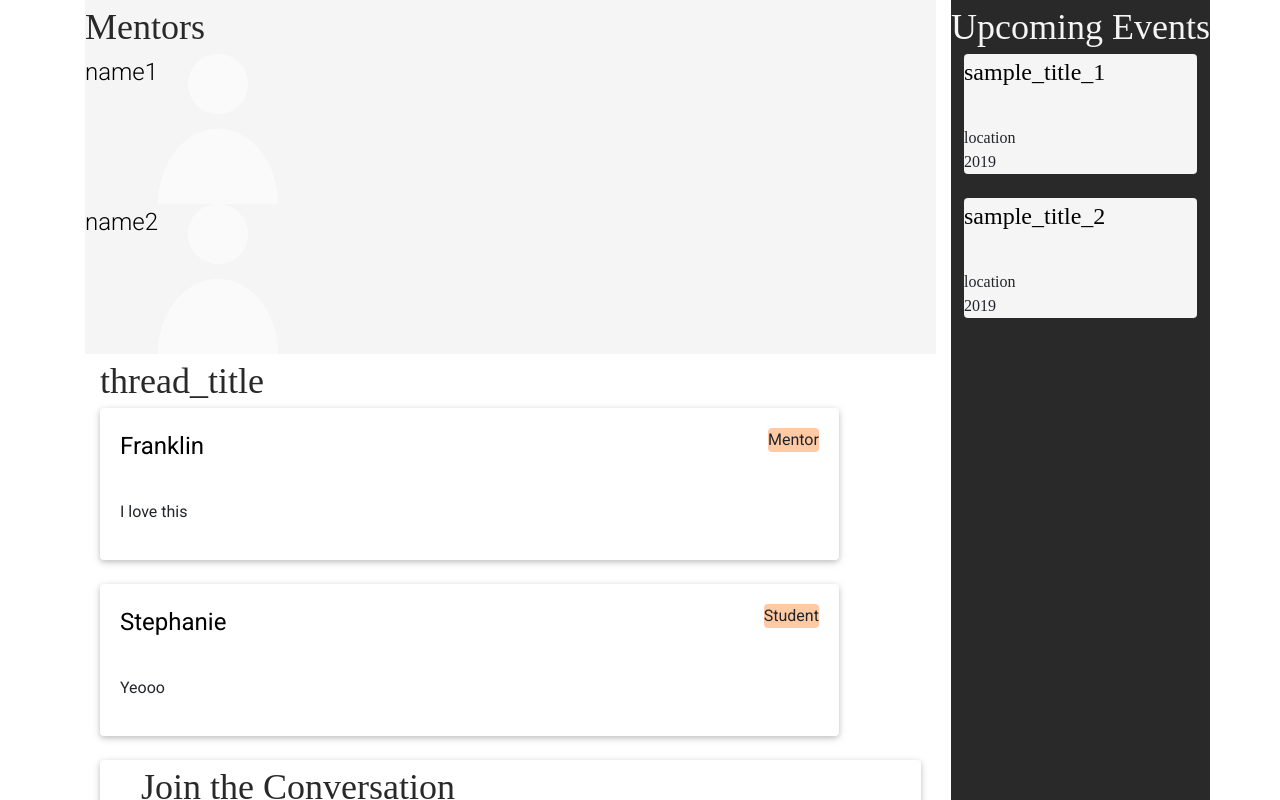
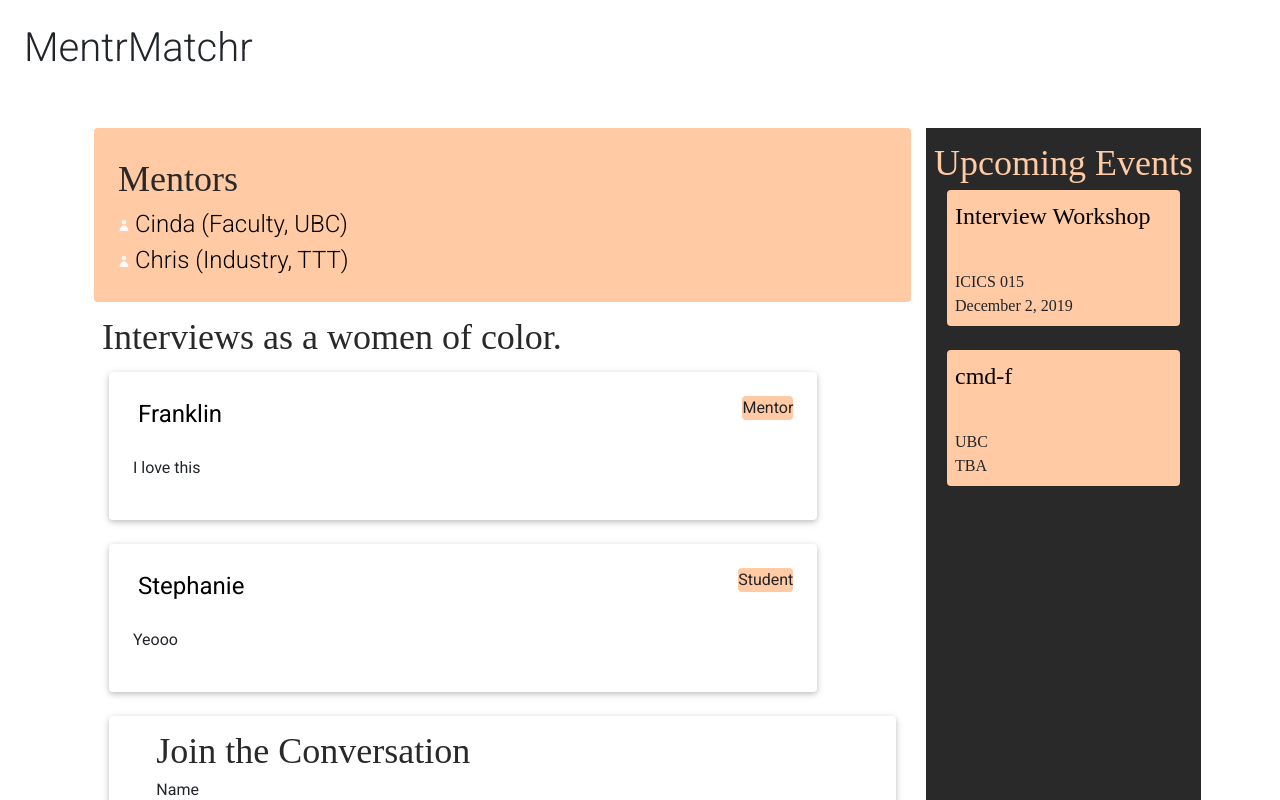
Before and after one commit to mwhite98/ubc-hackday-2019, a React (Create React App) app in the folder client/: page /thread in a window 1280 px wide. Shown: the top 800 px of the page. Built offline with nearby package versions, Linux system fonts and the light colour scheme; no server answers; a web font is replaced by a local one.

Commit message:
final commit hopefully

```diff
--- a/client/src/App.css
+++ b/client/src/App.css
@@ -32,3 +32,6 @@
 /* .thread-card-title{
   overflow: hidden;
 } */
+.bg-main{
+  background-color: cream;
+}
--- a/client/src/App.js
+++ b/client/src/App.js
@@ -38,8 +38,8 @@ state = {
   render() {
     return (
       <Router>
-
-          <div>
+          <h1 className="p-4"> MentrMatchr</h1>
+          <div className="bg-main">
             <Route exact path="/" component={Home} />
             <Route exact path="/thread" component={Thread} />
           </div>
--- a/client/src/Home.jsx
+++ b/client/src/Home.jsx
@@ -1,8 +1,8 @@
 import React, { Component } from 'react';
 import { MDBBadge, MDBBtn, MDBCard, MDBCardBody, MDBCardImage, MDBCardTitle, MDBCardText, MDBCol, MDBRow } from 'mdbreact';
 import { Multiselect } from 'multiselect-react-dropdown';
-
-
+import { useHistory } from "react-router-dom";
+import { withRouter } from 'react-router-dom'
 // images
 import { ReactComponent as Event } from './event.svg';
 import { ReactComponent as Avatar } from './avatar.svg'
@@ -21,6 +21,7 @@ class Home extends React.Component {
         this.onSelect = this.onSelect.bind(this);
         this.onRemove = this.onRemove.bind(this);
         this.getTaggedThreads = this.getTaggedThreads.bind(this);
+        this.handleClick = this.handleClick.bind(this);
     }
 
     async componentDidMount() {
@@ -31,6 +32,11 @@ class Home extends React.Component {
 
         // fetch threads
         await this.getTaggedThreads([]);
+    }
+
+    handleClick() {
+        // let history = useHistory();
+        this.props.history.push("/thread");
     }
 
     async getTaggedThreads(tags) {
@@ -90,7 +96,7 @@ class Home extends React.Component {
                             <br />
                             tags: {thread.tags}
                         </MDBCardText>
-                        <MDBBtn size="sm" href="#">Go</MDBBtn>
+                        <MDBBtn size="sm" href="#" onClick={this.handleClick}>Go</MDBBtn>
                     </MDBCardBody>
                 </MDBCard>
             );
@@ -122,4 +128,4 @@ class Home extends React.Component {
     }
 }
 
-export default Home;
+export default withRouter(Home)
--- a/client/src/Thread.jsx
+++ b/client/src/Thread.jsx
@@ -7,13 +7,14 @@ import TopBar from './ThreadComponents/TopBar';
 import ThreadBox from './ThreadComponents/ThreadBox';
 import EventPanel from './ThreadComponents/Events';
 import test_data from './ThreadComponents/test_data';
+import './App.css';
 
 class Thread extends Component {
 
   render () {
     return (
       <div>
-      <Container>
+      <Container className="p-4">
         <Row>
           <Col>
             <Row>
--- a/client/src/ThreadComponents/CommentBox.jsx
+++ b/client/src/ThreadComponents/CommentBox.jsx
@@ -6,13 +6,14 @@ import Card from 'react-bootstrap/Card'
 import {
   MentorTitle,
 } from './Styles';
+import '../App.css';
 
 class CommentForm extends Component {
 
   render() {
     return (
       <Card>
-        <Form style={{ width: '90%', margin: 'auto' }}>
+        <Form style={{ width: '90%', margin: 'auto' }} className="p-2">
           <MentorTitle>
             Join the Conversation
         </MentorTitle>
--- a/client/src/ThreadComponents/Events.jsx
+++ b/client/src/ThreadComponents/Events.jsx
@@ -6,13 +6,15 @@ import {
   EventName,
 } from './Styles';
 import testData from './test_data';
+import '../App.css';
+
 
 const renderEvents = () => {
   const { events } = testData.thread;
   return events.map(event => {
     return (
       <div>
-      <Event>
+      <Event className="p-2">
         <div>
           <EventName>
             {event.title}
@@ -35,7 +37,7 @@ const EventPanel = (props) => {
 
   return (
 
-      <EventBox>
+      <EventBox className="p-2">
         <Title>
           Upcoming Events
         </Title>
--- a/client/src/ThreadComponents/Styles.js
+++ b/client/src/ThreadComponents/Styles.js
@@ -2,7 +2,7 @@
 import styled from '@emotion/styled'
 
 const COLOURS = {
-  white: "#F5F5F5",
+  white: "#FFCAA4",
   black: "#292929",
   blue: "#9EC6FF",
   pink: "#FFCAA4",
@@ -48,6 +48,7 @@ export const MentorTitle = styled.div`
 export const MentorBox = styled.div`
   background-color: ${COLOURS.white};
   height: 100%;
+  border-radius: 4px;
 `;
 
 // Event Specific Styles
@@ -90,10 +91,17 @@ export const Name = styled.p`
   font-size: 24px;
   color: black;
   text-align: left;
-  padding: 2px, 2px, 2px, 2px;
   display: inline;
-  float: left;
+  padding-left: 5px;
 `;
+// export const Name = styled.p`
+//   font-size: 24px;
+//   color: black;
+//   text-align: left;
+//   // padding: 2px, 2px, 2px, 2px;
+//   display: inline;
+//   float: left;
+// `;
 
 export const Badge = styled.a`
   background-color: ${COLOURS.pink};
--- a/client/src/ThreadComponents/ThreadBox.jsx
+++ b/client/src/ThreadComponents/ThreadBox.jsx
@@ -1,5 +1,6 @@
 import React, { Component } from 'react';
 import Col from 'react-bootstrap/Col';
+import '../App.css';
 import {
   CommentBox,
   Name,
@@ -28,7 +29,7 @@ const renderComments = () => {
   return comments.map(comment => {
     return (
       <div>
-        <Card style={{ width: '90%' }}>
+        <Card style={{ width: '90%' }} className="p-1">
           <Card.Body>
             <div>
               <Name>
@@ -36,8 +37,6 @@ const renderComments = () => {
               </Name>
               {mentorBadge(comment.mentor_status)}
             </div>
-            <br />
-            <br />
             <br />
             <Comment>
               {comment.message}
@@ -54,8 +53,8 @@ const ThreadBox = (props) => {
   const { comments } = testData.thread;
 
   return (
-    <div>
-      <Col>
+    <div className="thread-box">
+      <Col className="p-2">
         <MentorTitle>
           {testData.thread.thread_title}
         </MentorTitle>
--- a/client/src/ThreadComponents/TopBar.jsx
+++ b/client/src/ThreadComponents/TopBar.jsx
@@ -6,17 +6,19 @@ import {
 } from './Styles';
 import testData from './test_data';
 import AvatarIcon from './avataricon.png';
-import { ReactComponent as Avatar } from './avataricon.svg'
+import { ReactComponent as Avatar } from '../avatar.svg'
 
 const renderMentors = () => {
   const { mentors } = testData.thread;
   return mentors.map(mentor => {
     return (
       <div>
-          <img src={AvatarIcon} style={{ height: '25px;' }} alt="icon" />
+          {/* <img src={AvatarIcon} style={{ height: '2em;' }} alt="icon" /> */}
+          <Avatar className="pb-1"/>
           <Name>
             {mentor}
           </Name>
+        <br/>
       </div>
     );
   })
@@ -25,8 +27,8 @@ const renderMentors = () => {
 const TopBar = (props) => {
 
   return (
-    <MentorBox>
-      <div>
+    <MentorBox className="p-4">
+      <div className>
         <MentorTitle>
           Mentors
         </MentorTitle>
--- a/client/src/ThreadComponents/test_data.js
+++ b/client/src/ThreadComponents/test_data.js
@@ -1,18 +1,18 @@
 export default
 {
     "thread": {
-        "thread_title": "thread_title",
+        "thread_title": "Interviews as a women of color.",
         "events": [
             {
-                "title": "sample_title_1",
-                "location": "location",
-                "time": "2019",
+                "title": "Interview Workshop",
+                "location": "ICICS 015",
+                "time": "December 2, 2019",
                 "thread_id": "thread_id"
             },
             {
-                "title": "sample_title_2",
-                "location": "location",
-                "time": "2019",
+                "title": "cmd-f",
+                "location": "UBC",
+                "time": "TBA",
                 "thread_id": "thread_id"
             }
         ],
@@ -31,8 +31,8 @@ export default
             }
         ],
         "mentors": [
-            "name1",
-            "name2"
+            "Cinda (Faculty, UBC)",
+            "Chris (Industry, TTT)"
         ]
     }
 }
```
Also changed, not shown: 1 other file (tests, documents, lock files or other folders).
